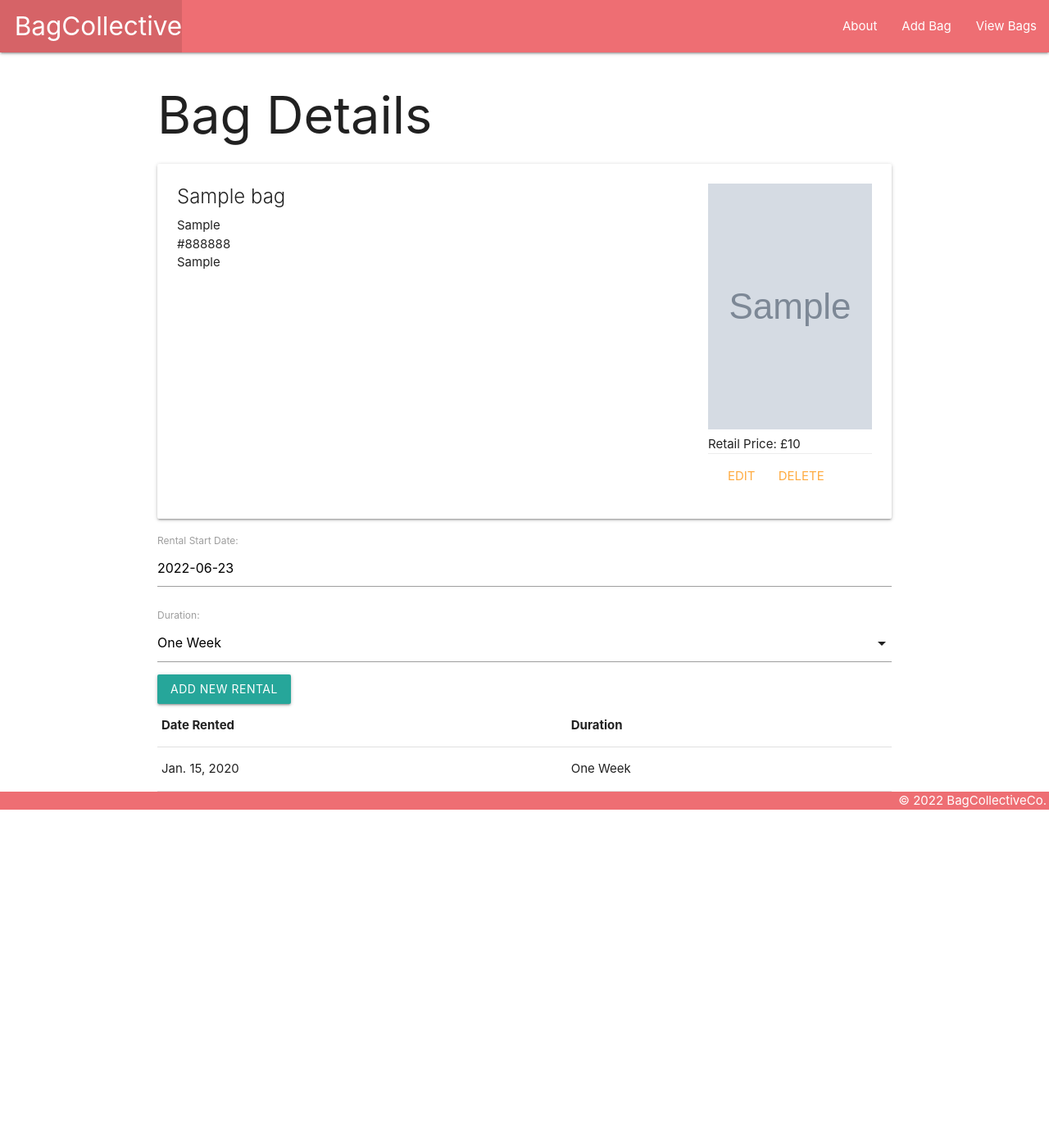
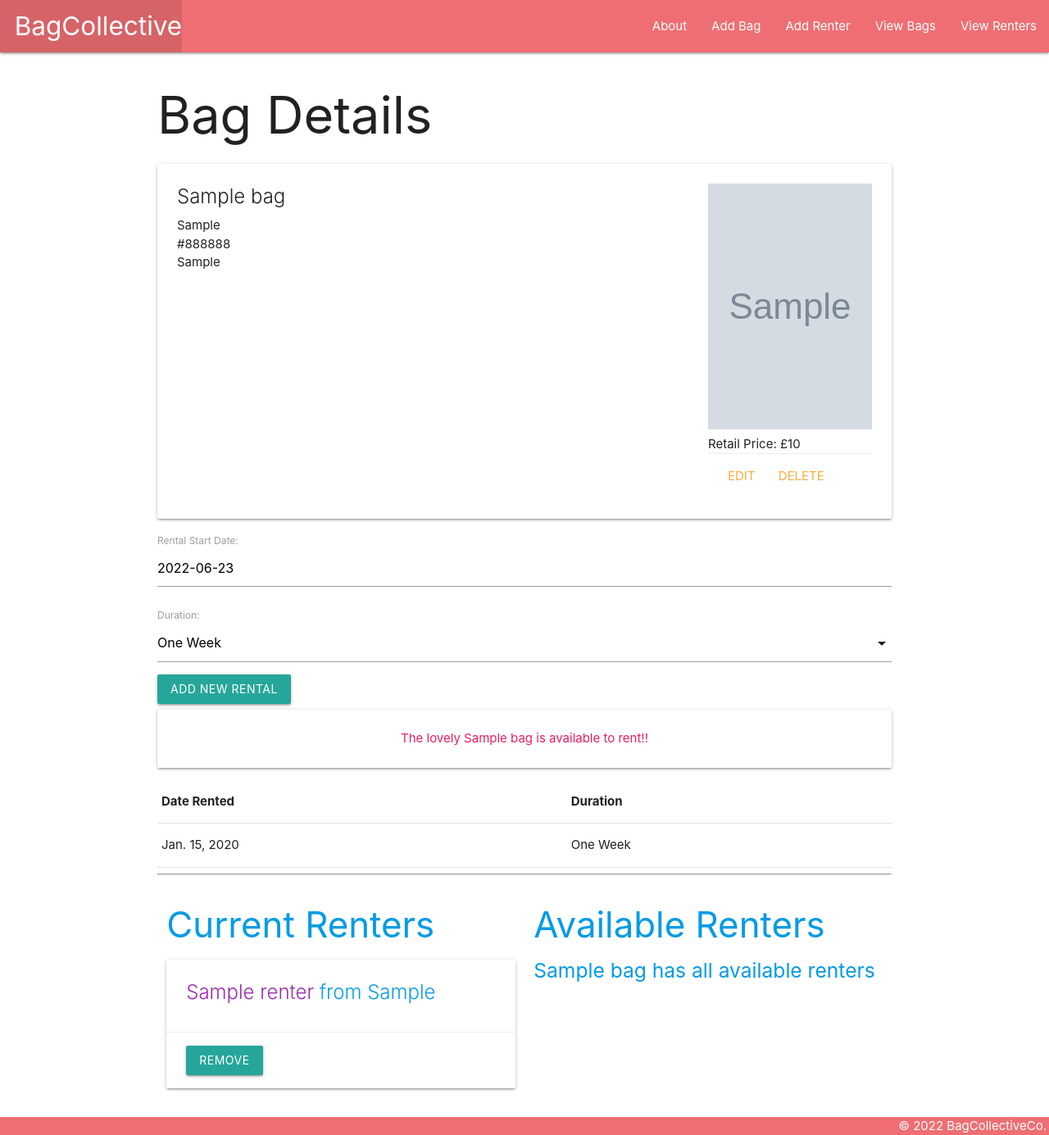
Before and after one commit to ailishmcl/bag-collective-co, a Django app: page /bags/1/ in a window 1280 px wide. Shown: the whole page at 82% size. Before the commit the page ends 988 px from the top, so only its background shows below. Run offline with Django 4.2, Linux system fonts and the light colour scheme; tables that the repository leaves empty hold one stand-in row (values such as "Sample post"); grey boxes marked "Sample" are stand-in pictures.

Commit message:
added rental availability, added renter model and CRUD operations for it and then added MTM for renter and bag including assoc and disassoc via bag detail page

```diff
--- a/main_app/admin.py
+++ b/main_app/admin.py
@@ -1,6 +1,7 @@
 from django.contrib import admin
-from .models import Bag, Rentals
+from .models import Bag, Rentals, Renter
 
 # Register your models here.
 admin.site.register(Bag)
 admin.site.register(Rentals)
+admin.site.register(Renter)
--- a/main_app/models.py
+++ b/main_app/models.py
@@ -1,5 +1,6 @@
 from django.db import models
 from django.urls import reverse
+from datetime import date
 
 # Create your models here.
 
@@ -9,6 +10,16 @@ DURATIONS = (
     ('C', 'Three Months')
 )
 
+class Renter(models.Model):
+    name = models.CharField(max_length=100)
+    location = models.CharField(max_length=100)
+
+    def __str__(self):
+        return self.name
+
+    def get_absolute_url(self):
+        return reverse('renters_detail', kwargs= {'pk' : self.id})
+
 class Bag(models.Model):
     name = models.CharField(max_length=100)
     brand = models.CharField(max_length=100)
@@ -16,12 +27,16 @@ class Bag(models.Model):
     material = models.CharField(max_length=100)
     cost = models.IntegerField()
     image = models.CharField(default=None, blank=True, null=True, max_length=2000)
+    renters = models.ManyToManyField(Renter)
 
     def __str__(self):
         return self.name
 
     def get_absolute_url(self):
         return reverse('detail', kwargs={'bag_id': self.id})
+
+    def rented_today(self):
+        return self.rentals_set.filter(date=date.today()).count() <= 3
 
 class Rentals(models.Model):
     date = models.DateField('Rental Start Date')
@@ -32,4 +47,4 @@ class Rentals(models.Model):
         return f"Was rented for {self.get_duration_display()} on {self.date}"
 
     class Meta:
-        ordering = ['date']
+        ordering = ['-date']
--- a/main_app/templates/bags/detail.html
+++ b/main_app/templates/bags/detail.html
@@ -31,6 +31,16 @@
         <input type="submit" value="Add New Rental" class="btn">
     </form>
 
+    {% if bag.rented_today %}
+        <div class="card-panel pink-text center-align">
+            The lovely {{ bag.name }} is available to rent!!
+        </div>
+    {% else %}
+        <div class="card-panel purple-text center-align">
+            All of our lovely {{ bag.name }}'s are currently rented out, try again later!!
+        </div>
+    {% endif %}
+
     <table class="highlight">
         <thead>
             <tr>
@@ -48,6 +58,56 @@
         </tbody>
     </table>
 
+    <hr>
+    <a name="renters">
+    <div class="row">
+        <div class="col s6">
+            <h3> Current Renters </h3>
+            {% if bag.renters.count %}
+                {% for renter in bag.renters.all %}
+                    <div class="card">
+                        <div class="card-content">
+                            <span class="card-title">
+                                <span class="purple-text"> {{ renter.name }} </span> from {{ renter.location }}
+                            </span>
+                        </div>
+                        <div class="card-action">
+                            <form action="{% url 'disassoc_renter' bag.id renter.id %}#renters" method="post">
+                                {% csrf_token %}
+                                <button type="submit" class="btn"> Remove </button>
+                            </form>
+                        </div>
+                    </div>
+                {% endfor %}
+            {% else %}
+                <h5> {{ bag.name }} has no active renters </h5>
+            {% endif %}
+        </div>
+        <!-- available toys -->
+        <div class="col s6">
+            <h3> Available Renters </h3>
+            {% if renters.count %}
+                {% for renter in renters.all %}
+                    <div class="card">
+                        <div class="card-content">
+                            <span class="card-title">
+                                <span class="purple-text"> {{ renter.name }} </span> from {{ renter.location }}
+                            </span>
+                        </div>
+                        <div class="card-action">
+                            <form action="{% url 'assoc_renter' bag.id renter.id %}#renters" method="post">
+                                {% csrf_token %}
+                                <button type="submit" class="btn"> Add </button>
+                            </form>
+                        </div>
+                    </div>
+                {% endfor %}
+            {% else %}
+                <h5> {{ bag.name }} has all available renters </h5>
+            {% endif %}
+        </div>
+    </div>
+    </a>
     <script>
         var dateEl = document.getElementById('id_date');
         M.Datepicker.init(dateEl, {
--- a/main_app/templates/base.html
+++ b/main_app/templates/base.html
@@ -23,7 +23,9 @@
                 <ul class="right">
                     <li> <a href="{% url 'about' %}"> About </a></li>
                     <li> <a href="{% url 'bags_create' %}"> Add Bag </a></li>
+                    <li> <a href="{% url 'renters_create' %}"> Add Renter </a></li>
                     <li> <a href="{% url 'index' %}"> View Bags </a></li>
+                    <li> <a href="{% url 'renters_index' %}"> View Renters </a></li>
                 </ul>
             </div>
         </nav>
--- a/main_app/urls.py
+++ b/main_app/urls.py
@@ -10,4 +10,13 @@ urlpatterns = [
     path('bags/<int:pk>/update/', views.BagUpdate.as_view(), name='bags_update'),
     path('bags/<int:pk>/delete/', views.BagDelete.as_view(), name='bags_delete'),
     path('bags/<int:bag_id>/add_rentals/', views.add_rentals, name='add_rentals'),
+    # renter urls
+    path('renters/', views.RenterList.as_view(), name='renters_index'),
+    path('renters/<int:pk>/', views.RenterDetail.as_view(), name='renters_detail'),
+    path('renters/create/', views.RenterCreate.as_view(), name='renters_create'),
+    path('renters/<int:pk>/update/', views.RenterUpdate.as_view(), name='renters_update'),
+    path('renters/<int:pk>/delete/', views.RenterDelete.as_view(), name='renters_delete'),
+    # associating and un-associating bag and renter
+    path('bags/<int:bag_id>/assoc_renter/<int:renter_id>/', views.assoc_renter, name='assoc_renter'),
+    path('bags/<int:bag_id>/disassoc_renter/<int:renter_id>/', views.disassoc_renter, name='disassoc_renter'),
 ]
--- a/main_app/views.py
+++ b/main_app/views.py
@@ -1,6 +1,7 @@
 from django.shortcuts import render, redirect
-from .models import Bag
+from .models import Bag, Renter
 from django.views.generic.edit import CreateView, UpdateView, DeleteView
+from django.views.generic import ListView, DetailView
 from .forms import RentalsForm
 
 
@@ -54,8 +55,9 @@ def bags_index(request):
 
 def bag_detail(request, bag_id):
     bag = Bag.objects.get(id=bag_id)
+    renters_bag_doesnt_have = Renter.objects.exclude(id__in = bag.renters.all().values_list('id'))
     rentals_form = RentalsForm()
-    return render(request, 'bags/detail.html', {'bag': bag, 'rentals_form':rentals_form})
+    return render(request, 'bags/detail.html', {'bag': bag, 'rentals_form':rentals_form, 'renters' : renters_bag_doesnt_have})
 
 def add_rentals(request, bag_id):
     form = RentalsForm(request.POST)
@@ -64,3 +66,30 @@ def add_rentals(request, bag_id):
         new_rental.bag_id = bag_id
         new_rental.save()
         return redirect('detail', bag_id=bag_id)
+
+
+class RenterList(ListView):
+    model = Renter
+
+class RenterDetail(DetailView):
+    model = Renter
+
+class RenterCreate(CreateView):
+    model = Renter
+    fields = '__all__'
+
+class RenterUpdate(UpdateView):
+    model = Renter
+    fields = '__all__'
+
+class RenterDelete(DeleteView):
+    model = Renter
+    success_url = '/renters/'
+
+def assoc_renter(request, bag_id, renter_id):
+    Bag.objects.get(id=bag_id).renters.add(renter_id)
+    return redirect('detail', bag_id=bag_id)
+
+def disassoc_renter(request, bag_id, renter_id):
+    Bag.objects.get(id=bag_id).renters.remove(renter_id)
+    return redirect('detail', bag_id=bag_id)
```
Also changed, not shown: main_app/templates/main_app/renter_confirm_delete.html (added, +17 -0 lines), main_app/templates/main_app/renter_detail.html (added, +26 -0 lines), main_app/templates/main_app/renter_form.html (added, +23 -0 lines), main_app/templates/main_app/renter_list.html (added, +21 -0 lines), main_app/migrations/0003_renter_alter_rentals_options_alter_rentals_date_and_more.py (added).
